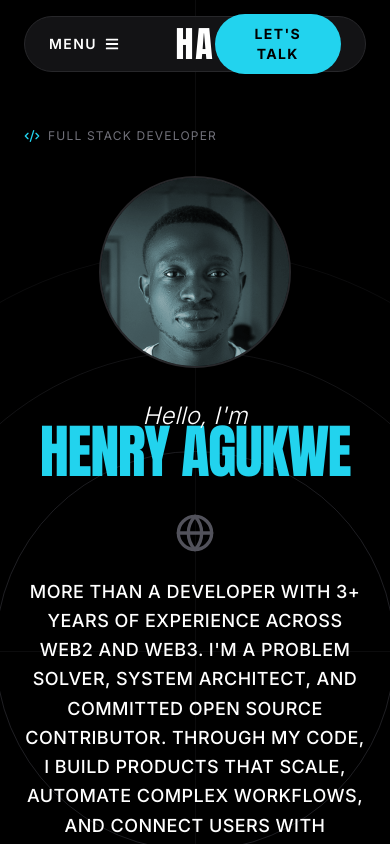
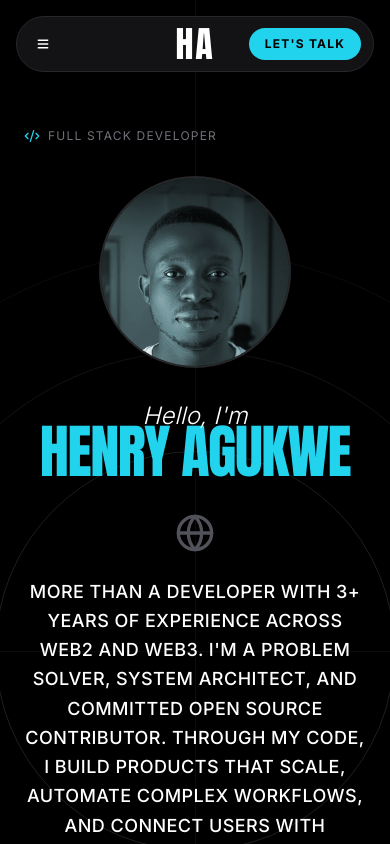
Before and after one commit to TheDEV111/Portfolio, a React (Vite) app: page / in a window 390 px wide. Shown: the top 844 px of the page. Built offline with nearby package versions, Linux system fonts and the light colour scheme; a web font is replaced by a local one.

Commit message:
Mobile UI: adjust navbar button size and layout

```diff
--- a/src/Components/NavbarEnhanced.tsx
+++ b/src/Components/NavbarEnhanced.tsx
@@ -30,16 +30,16 @@ const NavbarEnhanced: React.FC = () => {
         scrolled ? "bg-black/90 backdrop-blur-md" : "bg-transparent"
       }`}
     >
-      <div className="max-w-7xl mx-auto px-6">
-        <div className="flex items-center justify-between h-14 bg-zinc-900/80 rounded-full px-6 border border-zinc-800 backdrop-blur-lg">
+      <div className="max-w-7xl mx-auto px-4 sm:px-6">
+        <div className="flex items-center justify-between h-14 bg-zinc-900/80 rounded-full px-3 sm:px-6 border border-zinc-800 backdrop-blur-lg">
 
           {/* Left: Menu Toggle & Socials */}
           <div className="flex items-center space-x-6 flex-1">
             <button
               onClick={() => setIsOpen(!isOpen)}
-              className="flex items-center space-x-2 text-white hover:text-brand transition-colors font-sans text-sm tracking-widest font-semibold uppercase"
+              className="flex items-center space-x-2 text-white hover:text-brand transition-colors font-sans text-xs sm:text-sm tracking-widest font-semibold uppercase"
             >
-              <span>MENU</span>
+              <span className="hidden sm:inline">MENU</span>
               {isOpen ? <FaTimes /> : <FaBars />}
             </button>
             <div className="hidden lg:flex items-center space-x-4 text-zinc-400">
@@ -64,7 +64,7 @@ const NavbarEnhanced: React.FC = () => {
               <motion.button
                 whileHover={{ scale: 1.05 }}
                 whileTap={{ scale: 0.95 }}
-                className="bg-brand text-black font-sans font-bold text-sm tracking-widest uppercase px-6 py-2.5 rounded-full hover:bg-brand-light transition-colors"
+                className="bg-brand text-black font-sans font-bold text-xs sm:text-sm tracking-widest uppercase px-4 py-2 sm:px-6 sm:py-2.5 rounded-full hover:bg-brand-light transition-colors whitespace-nowrap"
               >
                 Let's Talk
               </motion.button>
```
